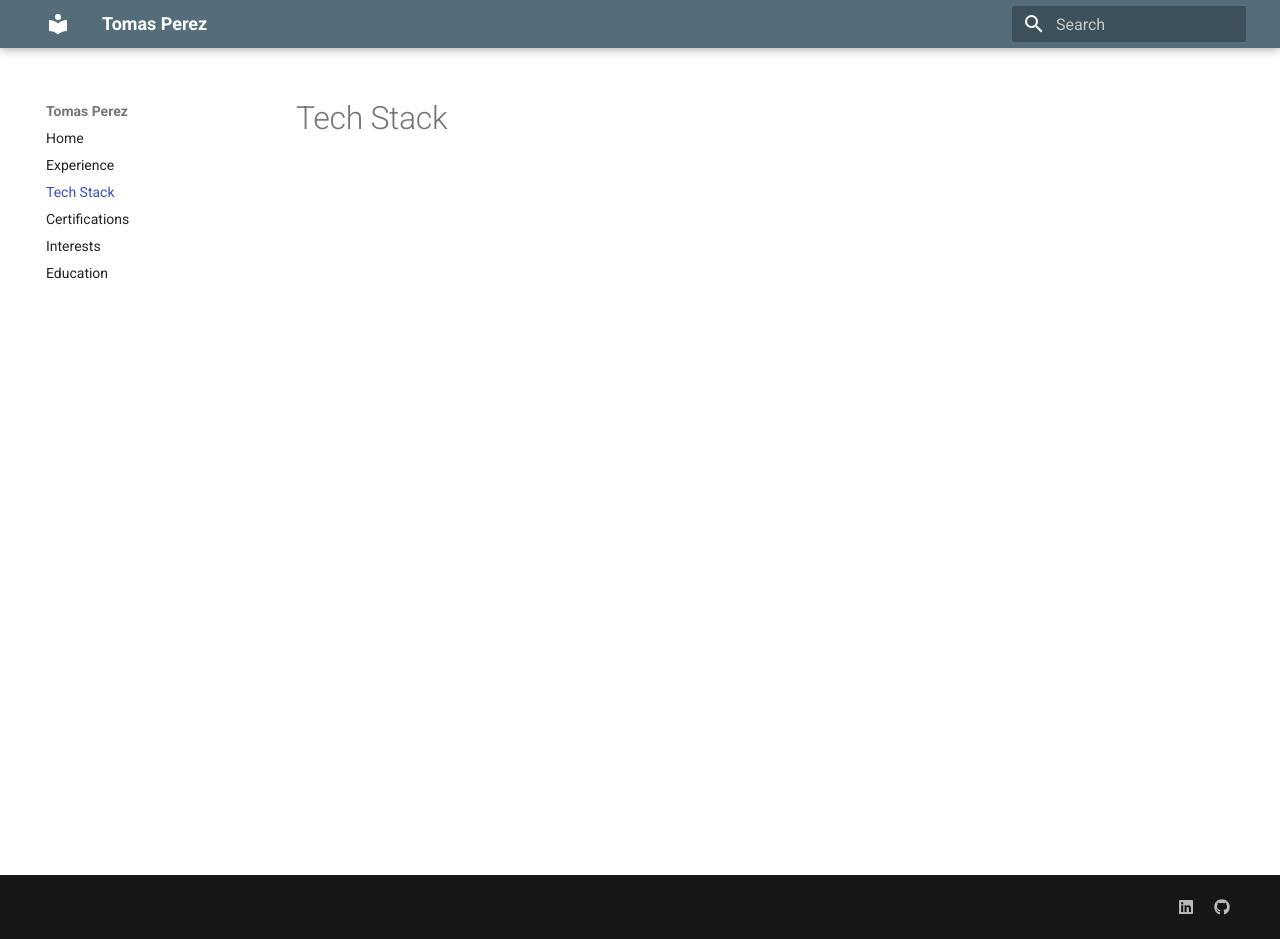
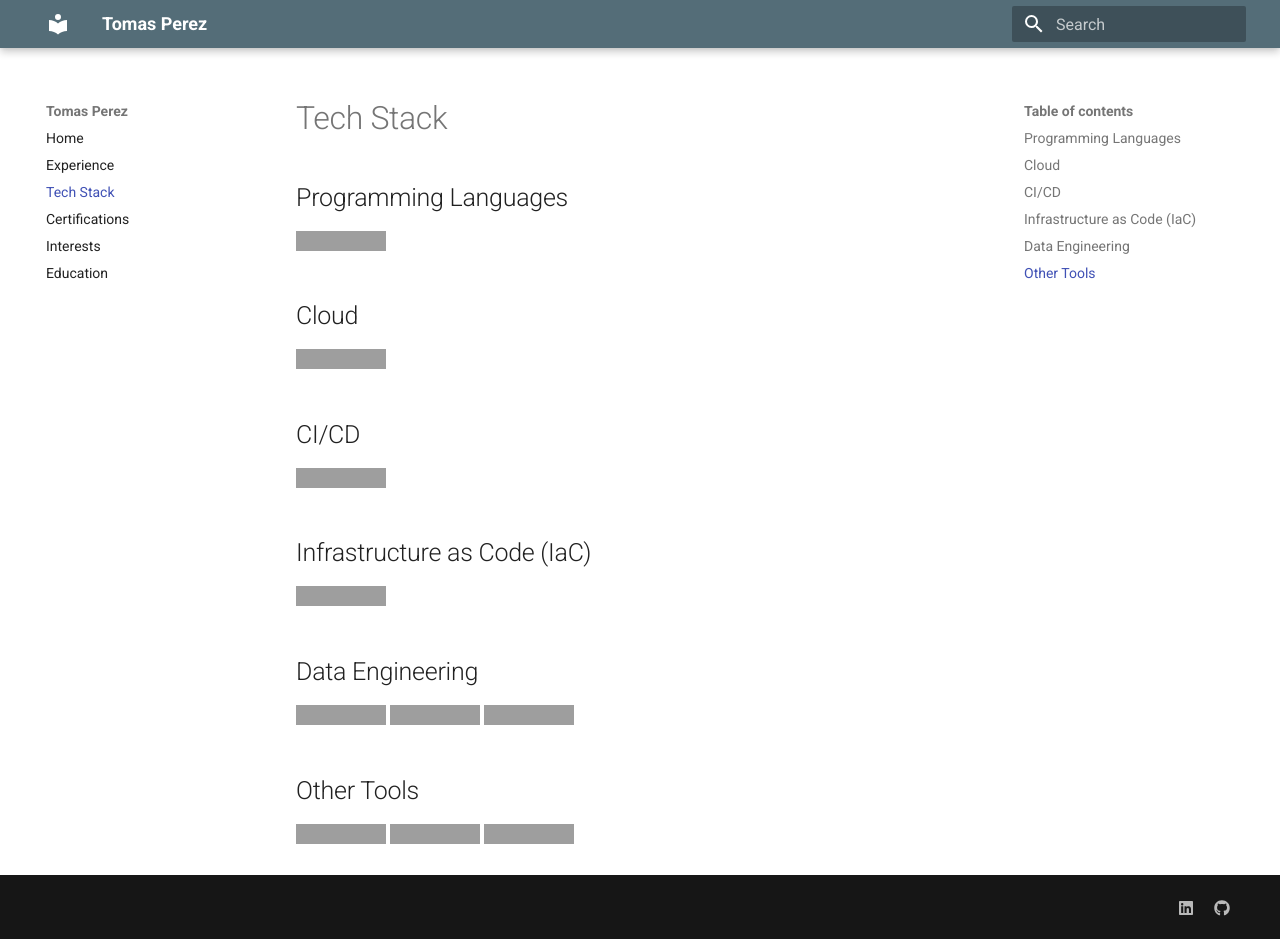
Before and after one commit to Tomperez98/blog, an MkDocs documentation site: the page built from docs/tech_stack.md, in a window 1280 px wide and 939 px high. Built offline with MkDocs 1.6.1 and Material for MkDocs 9.7.7, drawn with Linux system fonts in a browser that asks for light colours; grey boxes are pictures that could not be loaded.

Commit message:
Adding techstack

```diff
--- a/docs/tech_stack.md
+++ b/docs/tech_stack.md
@@ -1 +1,23 @@
 # Tech Stack
+
+## Programming Languages
+![python-logo](https://img.shields.io/badge/Python-FFD43B?style=for-the-badge&logo=python&logoColor=blue)
+
+## Cloud
+![aws-logo](https://img.shields.io/badge/Amazon_AWS-FF9900?style=for-the-badge&logo=amazonaws&logoColor=white)
+
+## CI/CD
+![github-actions-logo](https://img.shields.io/badge/GitHub_Actions-2088FF?style=for-the-badge&logo=github-actions&logoColor=white)
+
+## Infrastructure as Code (IaC)
+![terraform-logo](https://img.shields.io/badge/Terraform-7B42BC?style=for-the-badge&logo=terraform&logoColor=white)
+
+## Data Engineering
+![airflow-logo](https://img.shields.io/badge/Airflow-017CEE?style=for-the-badge&logo=Apache%20Airflow&logoColor=white)
+![dbt-logo](https://img.shields.io/badge/dbt-FF694B?style=for-the-badge&logo=dbt&logoColor=white)
+![databricks-logo](https://img.shields.io/badge/Databricks-FF3621?style=for-the-badge&logo=Databricks&logoColor=white)
+
+## Other Tools
+![docker-logo](https://img.shields.io/badge/Docker-2CA5E0?style=for-the-badge&logo=docker&logoColor=white)
+![fastapi-logo](https://img.shields.io/badge/fastapi-109989?style=for-the-badge&logo=FASTAPI&logoColor=white)
+![pandas-logo](https://img.shields.io/badge/Pandas-2C2D72?style=for-the-badge&logo=pandas&logoColor=white)
```
Also changed, not shown: docs/experience.md (+2 -2 lines).
